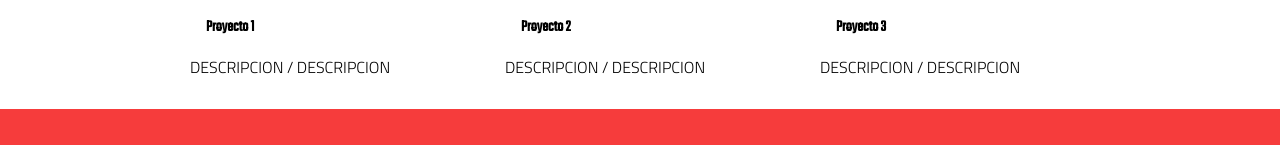
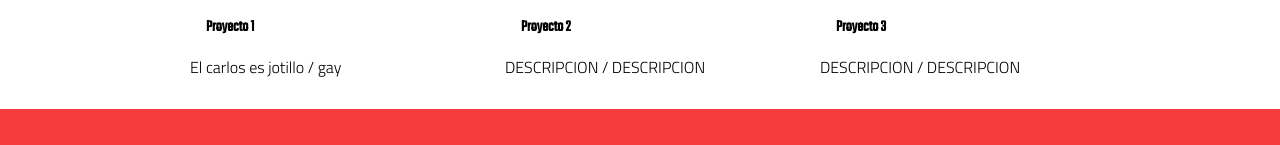
Before and after one commit to ManuelEnriquezHaro/ManuelEnriquezHaro.github.io, a plain HTML site: page index.html in a window 1280 px wide. Shown: the part 207-352 px from the top of the page. Drawn offline with nearby package versions, Linux system fonts and the light colour scheme.

Commit message:
Update index.html

```diff
--- a/index.html
+++ b/index.html
@@ -31,7 +31,7 @@
 				<a href="#">
 					<img src="images/project-01.jpg" alt="Proyecto 1">
 					<h4>Proyecto 1</h4>
-					<span>DESCRIPCION / DESCRIPCION</span>
+					<span>El carlos es jotillo / gay</span>
 					</a>
 					<a href="#">
 					<img src="images/project-02.jpg" alt="Proyecto 2">
```
